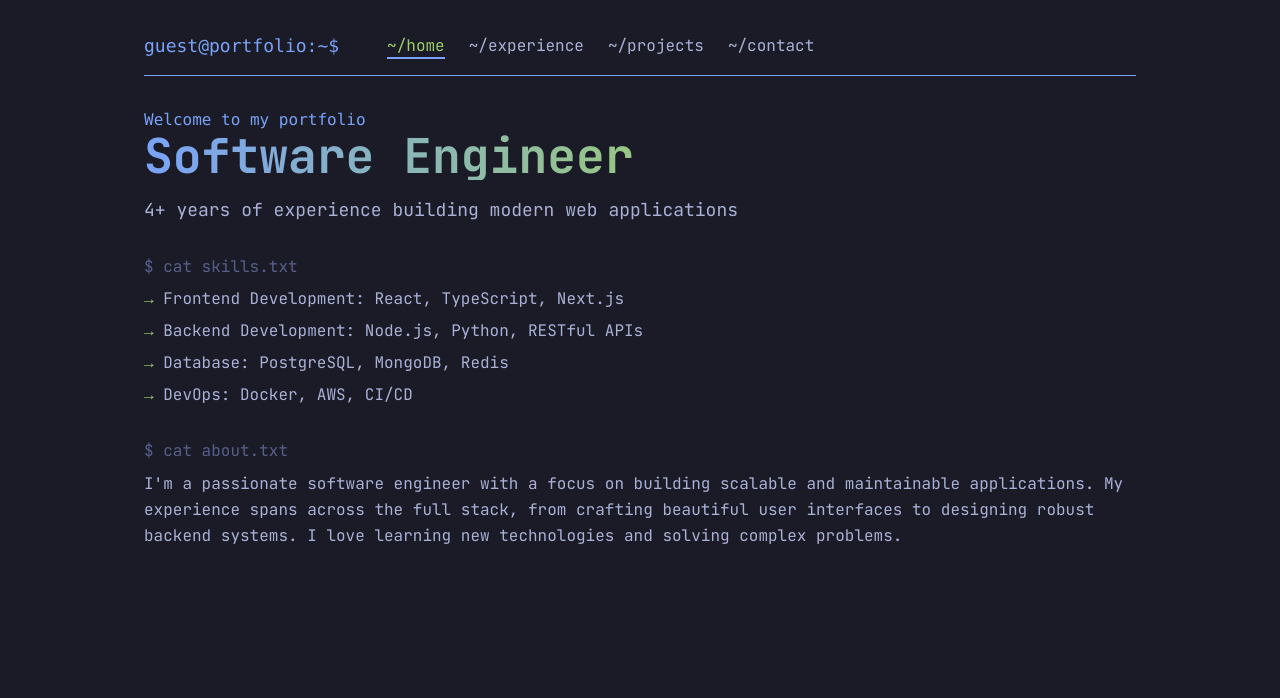
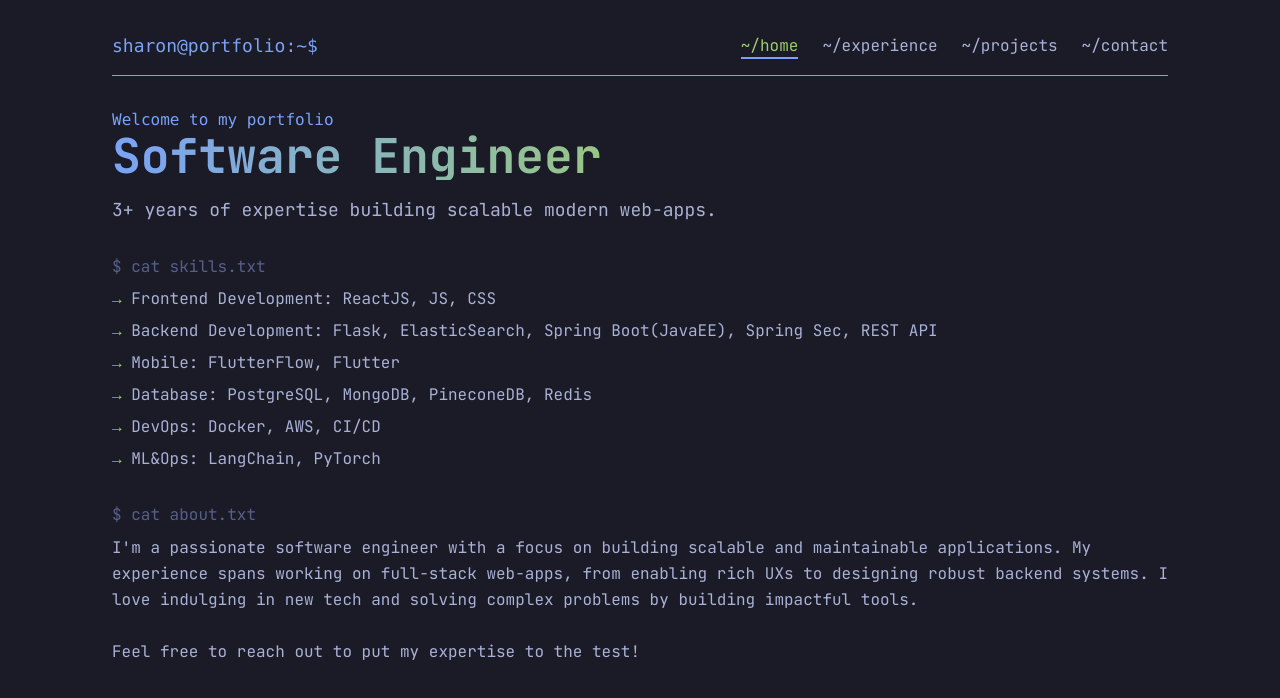
Before and after one commit to sharondevs/portfolio_ui, a React (Vite) app: page /#/ in a window 1280 px wide. Shown: the top 698 px of the page. Built offline with nearby package versions, Linux system fonts and the light colour scheme.

Commit message:
updates on home.tsx

```diff
--- a/src/components/Layout.tsx
+++ b/src/components/Layout.tsx
@@ -17,7 +17,7 @@ const Layout = ({ children }: { children: React.ReactNode }) => {
 
   return (
     <Box minH="100vh" bg="terminal.bg">
-      <Container maxW="container.lg" pt={8}>
+      <Container maxW={{ base: "90%", md: "85%", lg: "85%" }} pt={8}>
         <Flex
           as="header"
           borderBottom="1px solid"
@@ -34,9 +34,9 @@ const Layout = ({ children }: { children: React.ReactNode }) => {
             color="terminal.accent"
             mr={8}
           >
-            guest@portfolio:~$
+            sharon@portfolio:~$
           </Text>
-          <Flex gap={6} flexWrap="wrap">
+          <Flex gap={6} flexWrap="wrap" ml="auto">
             {navItems.map((item) => (
               <Link
                 key={item.path}
--- a/src/pages/Home.tsx
+++ b/src/pages/Home.tsx
@@ -26,7 +26,7 @@ const Home = () => {
           Software Engineer
         </Heading>
         <Text color="terminal.text" fontSize="lg">
-          4+ years of experience building modern web applications
+          3+ years of expertise building scalable modern web-apps.
         </Text>
       </Box>
 
@@ -40,16 +40,22 @@ const Home = () => {
         </Text>
         <List spacing={2}>
           <ListItem color="terminal.text">
-            <Text as="span" color="terminal.success">→</Text> Frontend Development: React, TypeScript, Next.js
+            <Text as="span" color="terminal.success">→</Text> Frontend Development: ReactJS, JS, CSS
           </ListItem>
           <ListItem color="terminal.text">
-            <Text as="span" color="terminal.success">→</Text> Backend Development: Node.js, Python, RESTful APIs
+            <Text as="span" color="terminal.success">→</Text> Backend Development: Flask, ElasticSearch, Spring Boot(JavaEE), Spring Sec, REST API
           </ListItem>
           <ListItem color="terminal.text">
-            <Text as="span" color="terminal.success">→</Text> Database: PostgreSQL, MongoDB, Redis
+            <Text as="span" color="terminal.success">→</Text> Mobile: FlutterFlow, Flutter
+          </ListItem>
+          <ListItem color="terminal.text">
+            <Text as="span" color="terminal.success">→</Text> Database: PostgreSQL, MongoDB, PineconeDB, Redis
           </ListItem>
           <ListItem color="terminal.text">
             <Text as="span" color="terminal.success">→</Text> DevOps: Docker, AWS, CI/CD
+          </ListItem>
+          <ListItem color="terminal.text">
+            <Text as="span" color="terminal.success">→</Text> ML&Ops: LangChain, PyTorch
           </ListItem>
         </List>
       </MotionBox>
@@ -64,8 +70,11 @@ const Home = () => {
         </Text>
         <Text color="terminal.text" lineHeight="tall">
           I'm a passionate software engineer with a focus on building scalable and maintainable applications.
-          My experience spans across the full stack, from crafting beautiful user interfaces to designing
-          robust backend systems. I love learning new technologies and solving complex problems.
+          My experience spans working on full-stack web-apps, from enabling rich UXs to designing
+          robust backend systems. I love indulging in new tech and solving complex problems by building impactful tools.
+          <br />
+          <br />
+          Feel free to reach out to put my expertise to the test!
         </Text>
       </MotionBox>
     </VStack>
```
